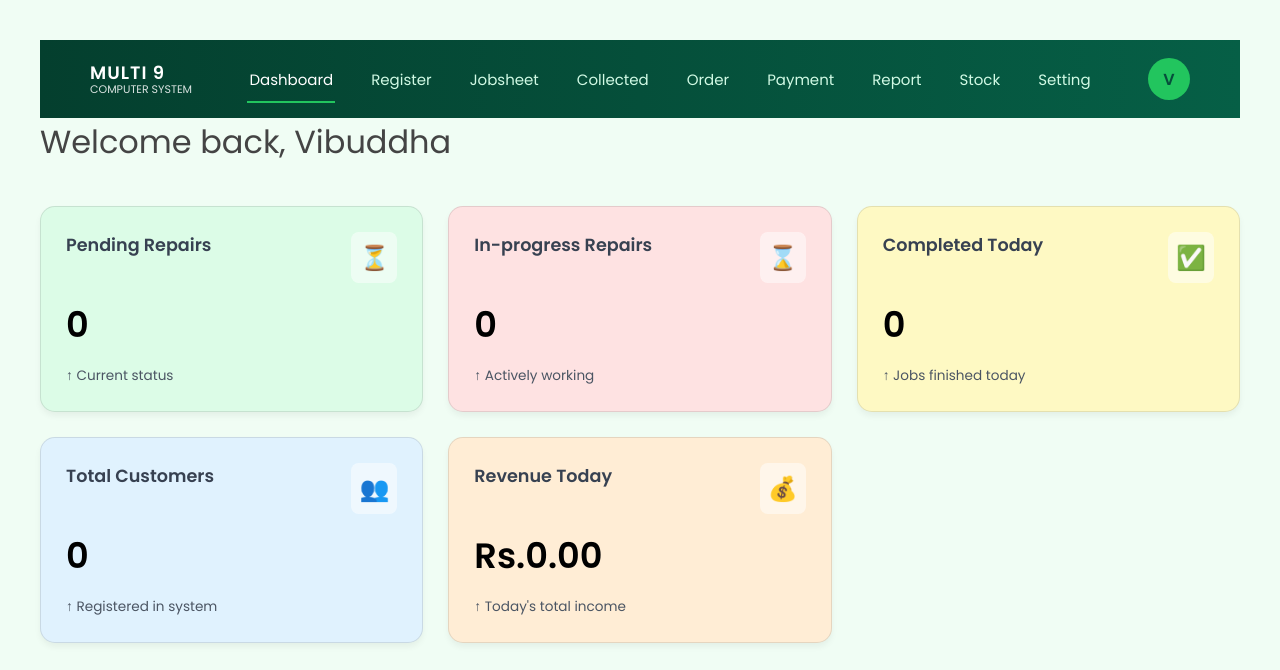
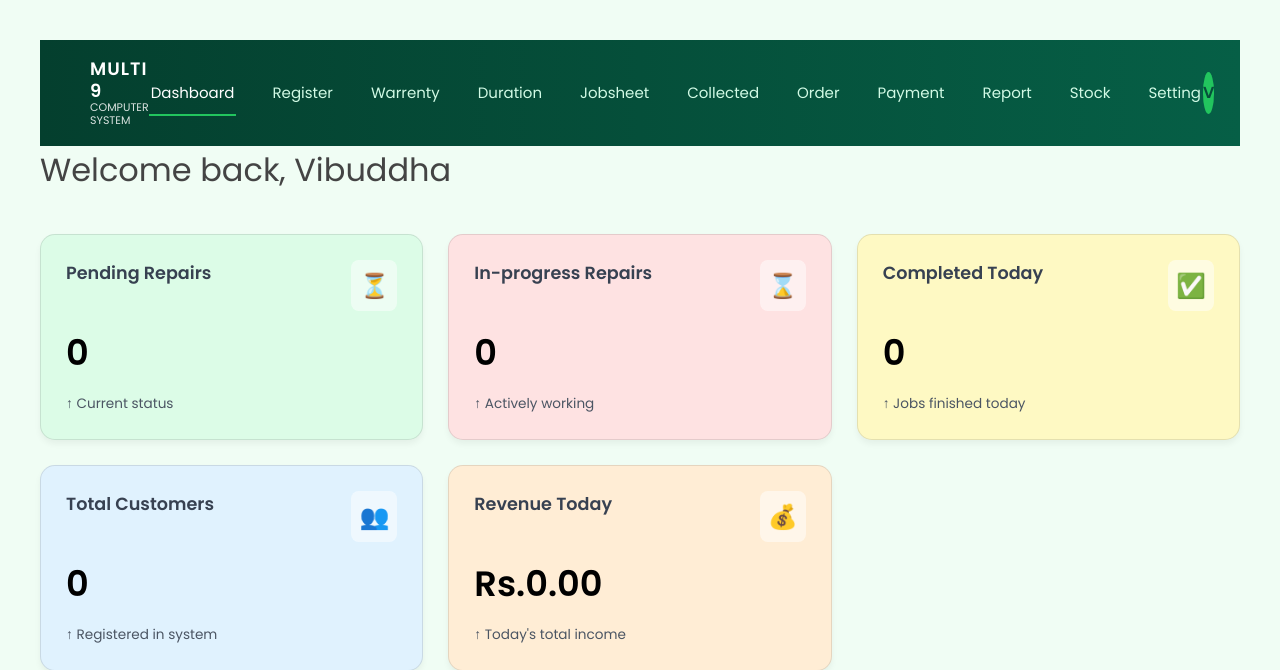
Before and after one commit to Chamodi27s/Predictive-Income-and-Repair-Time-Analytics-and-Forecasting-System-for-Multi9-Computer-Systems, a PHP site: page /index.php in a window 1280 px wide. Shown: the top 670 px of the page. Run offline with PHP 8.4, Linux system fonts and the light colour scheme; data that the repository does not hold is empty.

Commit message:
nav updated

```diff
--- a/navbar.php
+++ b/navbar.php
@@ -85,6 +85,8 @@ $current_page = basename($_SERVER['PHP_SELF']);
     <div class="menu">
         <a href="index.php" class="<?= $current_page=='index.php'?'active':'' ?>">Dashboard</a>
         <a href="add_customer.php">Register</a>
+        <a href="warrenty">Warrenty</a>
+        <a href="duration">Duration</a>
         <a href="job_details.php">Jobsheet</a>
         <a href="collected.php">Collected</a>
         <a href="job_list.php">Order</a>
```
